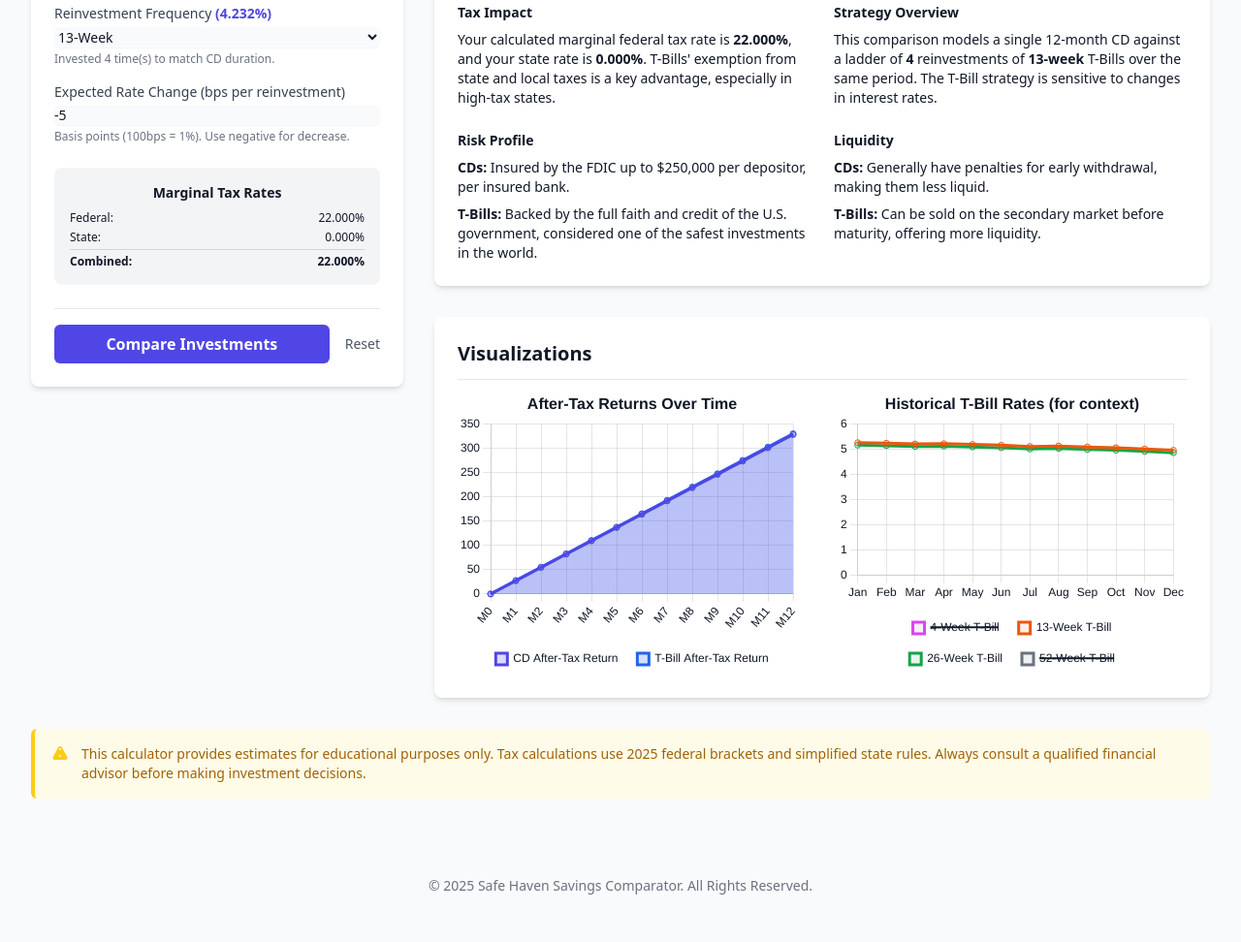
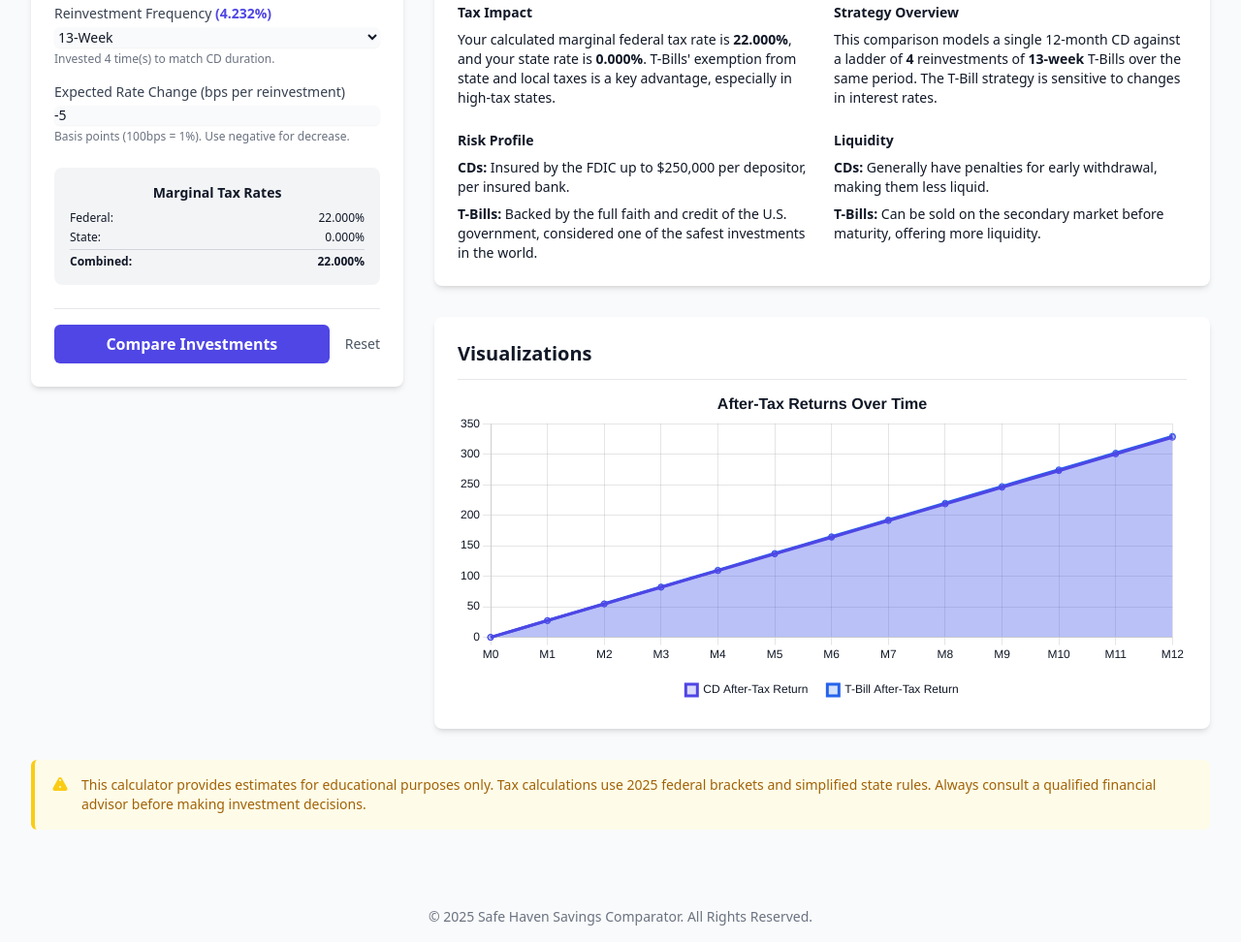
Before and after one commit to Smit251/PersonalExperiments, a plain HTML site: page index.html in a window 1280 px wide. Shown: the part 732-1704 px from the top of the page at 97% size. Before the commit the page ends 1672 px from the top, so only its background shows below. Drawn offline with nearby package versions, Linux system fonts and the light colour scheme.

Commit message:
Update index.html
removed historical trends

```diff
--- a/index.html
+++ b/index.html
@@ -154,17 +154,17 @@
                             <div>
                                 <label for="cd-option" class="block text-sm font-medium text-gray-700 dark:text-gray-300">CD Option (sets comparison period)</label>
                                 <select id="cd-option" class="mt-1 block w-full rounded-md border-gray-300 dark:border-gray-600 shadow-sm focus:border-indigo-500 focus:ring-indigo-500 sm:text-sm bg-gray-50 dark:bg-gray-700">
-                                    <optgroup label="Marcus by Goldman Sachs">
+                                    <optgroup label="Marcus by Goldman Sachs" data-bank="marcus">
                                         <option value="6-4.40">6-Month CD @ 4.40% APY</option>
                                         <option value="12-4.20" selected>12-Month CD @ 4.20% APY</option>
                                         <option value="18-4.00">18-Month CD @ 4.00% APY</option>
                                     </optgroup>
-                                    <optgroup label="Discover Bank">
+                                    <optgroup label="Discover Bank" data-bank="discover">
                                         <option value="6-4.20">6-Month CD @ 4.20% APY</option>
                                         <option value="12-4.00">12-Month CD @ 4.00% APY</option>
                                         <option value="18-3.80">18-Month CD @ 3.80% APY</option>
                                     </optgroup>
-                                    <optgroup label="Capital One">
+                                    <optgroup label="Capital One" data-bank="capitalone">
                                         <option value="6-4.20">6-Month CD @ 4.20% APY</option>
                                         <option value="12-4.00">12-Month CD @ 4.00% APY</option>
                                         <option value="18-3.80">18-Month CD @ 3.80% APY</option>
@@ -254,13 +254,8 @@
                 <!-- Charts -->
                 <div class="bg-white dark:bg-gray-800 p-6 rounded-lg shadow-md">
                     <h2 class="text-xl font-semibold border-b border-gray-200 dark:border-gray-700 pb-3 mb-4">Visualizations</h2>
-                     <div class="grid grid-cols-1 md:grid-cols-2 gap-8">
-                        <div class="relative h-72">
-                            <canvas id="returns-chart"></canvas>
-                        </div>
-                        <div class="relative h-72">
-                            <canvas id="historical-rates-chart"></canvas>
-                        </div>
+                     <div class="relative h-80">
+                        <canvas id="returns-chart"></canvas>
                     </div>
                 </div>
             </div>
@@ -313,10 +308,10 @@
             const breakdownContentEl = document.getElementById('calculation-breakdown-content');
 
             // --- CHART INSTANCES ---
-            let returnsChart, historicalRatesChart;
+            let returnsChart;
 
             // --- DATA (Updated August 2025) ---
-            const latestTBillRates = {
+            let latestTBillRates = {
                 4: 4.354, 8: 4.271, 13: 4.232, 17: 4.162, 26: 4.081, 52: 3.924
             };
             const standardDeductions2025 = {
@@ -356,13 +351,6 @@
                 NJ: [ { rate: 0.014, min: 0, max: 20000 }, { rate: 0.0175, min: 20001, max: 35000 }, { rate: 0.035, min: 35001, max: 40000 }, { rate: 0.05525, min: 40001, max: 75000 }, { rate: 0.0637, min: 75001, max: 500000 }, { rate: 0.0897, min: 500001, max: 1000000 }, { rate: 0.1075, min: 1000001, max: Infinity } ],
                 IL: [{ rate: 0.0495, min: 0, max: Infinity }],
             };
-            const historicalTBillRates = {
-                '4-Week': [5.30, 5.28, 5.25, 5.26, 5.22, 5.20, 5.15, 5.18, 5.12, 5.10, 5.05, 5.00],
-                '13-Week': [5.25, 5.23, 5.20, 5.21, 5.18, 5.15, 5.10, 5.12, 5.08, 5.05, 5.00, 4.95],
-                '26-Week': [5.15, 5.13, 5.10, 5.11, 5.08, 5.05, 5.00, 5.02, 4.98, 4.95, 4.90, 4.85],
-                '52-Week': [3.90, 3.88, 3.85, 3.91, 3.82, 3.75, 3.70, 3.72, 3.68, 3.65, 3.60, 3.55]
-            };
-            const historicalLabels = ['Jan', 'Feb', 'Mar', 'Apr', 'May', 'Jun', 'Jul', 'Aug', 'Sep', 'Oct', 'Nov', 'Dec'];
 
             // --- HELPER FUNCTIONS ---
             const formatCurrency = (value) => new Intl.NumberFormat('en-US', { style: 'currency', currency: 'USD' }).format(value);
@@ -547,13 +535,6 @@
                 else { returnsChart = new Chart(ctx, { type: 'line', data, options: chartOptions('After-Tax Returns Over Time') }); }
             };
 
-            const renderHistoricalChart = () => {
-                const ctx = document.getElementById('historical-rates-chart').getContext('2d');
-                const data = { labels: historicalLabels, datasets: [ { label: '4-Week T-Bill', data: historicalTBillRates['4-Week'], borderColor: 'rgba(217, 70, 239, 1)', backgroundColor: 'rgba(217, 70, 239, 0.1)', hidden: true }, { label: '13-Week T-Bill', data: historicalTBillRates['13-Week'], borderColor: 'rgba(234, 88, 12, 1)', backgroundColor: 'rgba(234, 88, 12, 0.1)' }, { label: '26-Week T-Bill', data: historicalTBillRates['26-Week'], borderColor: 'rgba(22, 163, 74, 1)', backgroundColor: 'rgba(22, 163, 74, 0.1)' }, { label: '52-Week T-Bill', data: historicalTBillRates['52-Week'], borderColor: 'rgba(107, 114, 128, 1)', backgroundColor: 'rgba(107, 114, 128, 0.1)', hidden: true } ] };
-                if (historicalRatesChart) { historicalRatesChart.data = data; historicalRatesChart.options = chartOptions('Historical T-Bill Rates (for context)'); historicalRatesChart.update(); }
-                else { historicalRatesChart = new Chart(ctx, { type: 'line', data, options: chartOptions('Historical T-Bill Rates (for context)') }); }
-            };
-
             const chartOptions = (chartTitle) => {
                 const isDarkMode = document.documentElement.classList.contains('dark');
                 const gridColor = isDarkMode ? 'rgba(255, 255, 255, 0.1)' : 'rgba(0, 0, 0, 0.1)';
@@ -579,11 +560,9 @@
                 const [cdMonthsStr] = cdOptionEl.value.split('-');
                 const cdMonths = parseFloat(cdMonthsStr);
 
-                // Update T-Bill rate display
                 const currentRate = latestTBillRates[tbillFreqWeeks];
                 tbillRateDisplay.textContent = `(${formatPercent(currentRate/100)})`;
 
-                // Update reinvestment count display
                 if (cdMonths > 0) {
                     const weeksInTerm = (cdMonths / 12) * 52;
                     const numReinvestments = Math.floor(weeksInTerm / tbillFreqWeeks);
@@ -598,7 +577,6 @@
                 if (theme === 'dark') { document.documentElement.classList.add('dark'); themeIconLight.classList.add('hidden'); themeIconDark.classList.remove('hidden'); }
                 else { document.documentElement.classList.remove('dark'); themeIconLight.classList.remove('hidden'); themeIconDark.classList.add('hidden'); }
                 if(returnsChart) { returnsChart.options = chartOptions('After-Tax Returns Over Time'); returnsChart.update(); }
-                if(historicalRatesChart) { historicalRatesChart.options = chartOptions('Historical T-Bill Rates (for context)'); historicalRatesChart.update(); }
             };
 
             themeToggle.addEventListener('click', () => {
@@ -608,12 +586,13 @@
             });
 
             // --- EVENT LISTENERS ---
-            [grossIncomeEl, filingStatusEl, preTaxDeductionsEl, stateTaxEl, cdOptionEl, tbillReinvestFreqEl].forEach(el => {
+            [grossIncomeEl, filingStatusEl, preTaxDeductionsEl, stateTaxEl, cdOptionEl, tbillReinvestFreqEl, tbillRateChangeEl, investmentAmountEl].forEach(el => {
                 el.addEventListener('change', () => {
                     performCalculation();
                     updateDynamicLabels();
                 });
             });
+
             calculateBtn.addEventListener('click', performCalculation);
             resetBtn.addEventListener('click', () => {
                 grossIncomeEl.value = "80000"; filingStatusEl.value = "single"; preTaxDeductionsEl.value = "5000";
@@ -626,7 +605,6 @@
             // --- INITIALIZATION ---
             const preferredTheme = localStorage.getItem('theme') || (window.matchMedia('(prefers-color-scheme: dark)').matches ? 'dark' : 'light');
             applyTheme(preferredTheme);
-            renderHistoricalChart();
             performCalculation();
             updateDynamicLabels();
         });
```
